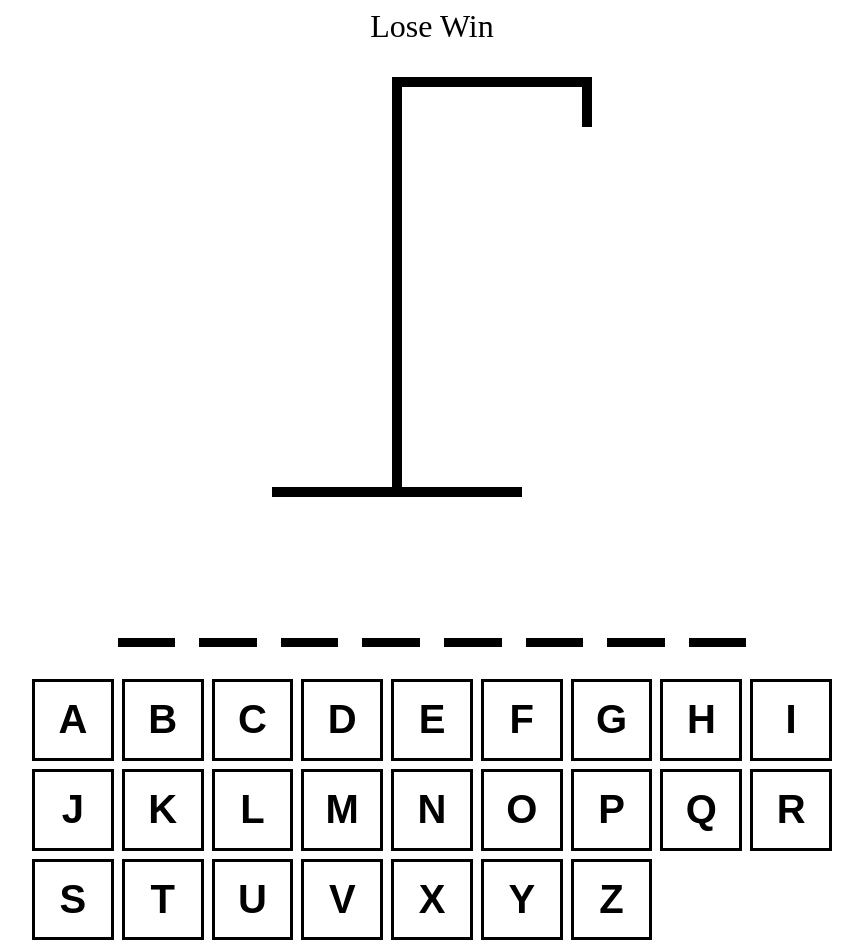
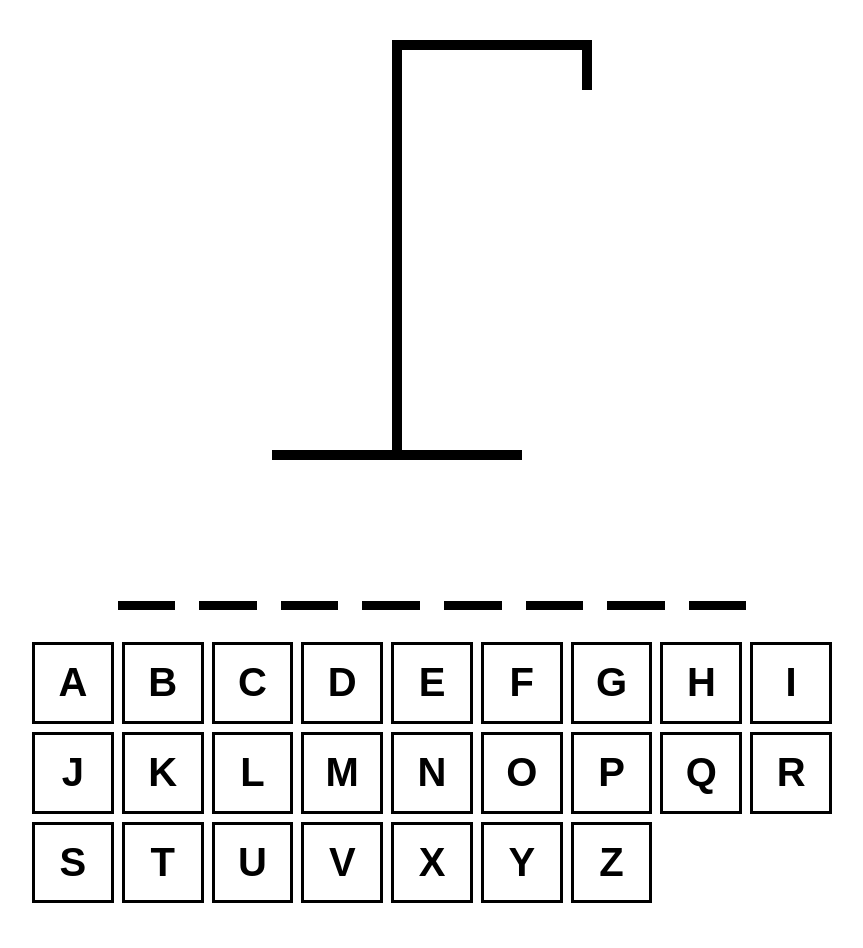
Before and after one commit to LeaBani/hangman-ts, a React (Vite) app: page / in a window 1280 px wide. Shown: the whole page, without its empty margins (208-1071 px from the left). After the commit the page ends 911 px from the top, so only its background shows below. Built offline with nearby package versions, Linux system fonts and the light colour scheme.

Commit message:
add isLoser / isWinner

```diff
--- a/src/App.tsx
+++ b/src/App.tsx
@@ -10,13 +10,18 @@ function App() {
     return words[Math.floor(Math.random() * words.length)]
   });
 
+  console.log('wordToGuess', wordToGuess);
+
   const [guessedLetters, setGuessedLetters] = useState<string[]>([])
 
   // Filtrer le nombre de lettres incorrectes à partir du tableau guessLetter
   // On filtre les lettres qui ne sont pas incluses dans le mot
   const inCorrectLetters = guessedLetters.filter(letter => !wordToGuess.includes(letter))
-  console.log(wordToGuess);
 
+
+  // Lose / Win
+  const isLoser = inCorrectLetters.length >= 6 // 6 chances de réussir
+  const isWinner = wordToGuess.split("").every(letter => guessedLetters.includes(letter)) // si les lettres choisies sont inclues dans le mot à trouver
 
   const addGuessedLetter = useCallback((letter: string) => {
     if (guessedLetters.includes(letter)) return
@@ -62,8 +67,9 @@ function App() {
         fontSize: "2rem",
         textAlign: "center"
       }}>
-        Lose
-        Win
+        {isWinner && "Gagné!!"}
+        {isLoser && "Perdu, rafraîchi la page pour recommencer"}
+
       </div>
 
       <HangmanDrawing numberOfGuesses={inCorrectLetters.length} />
```
